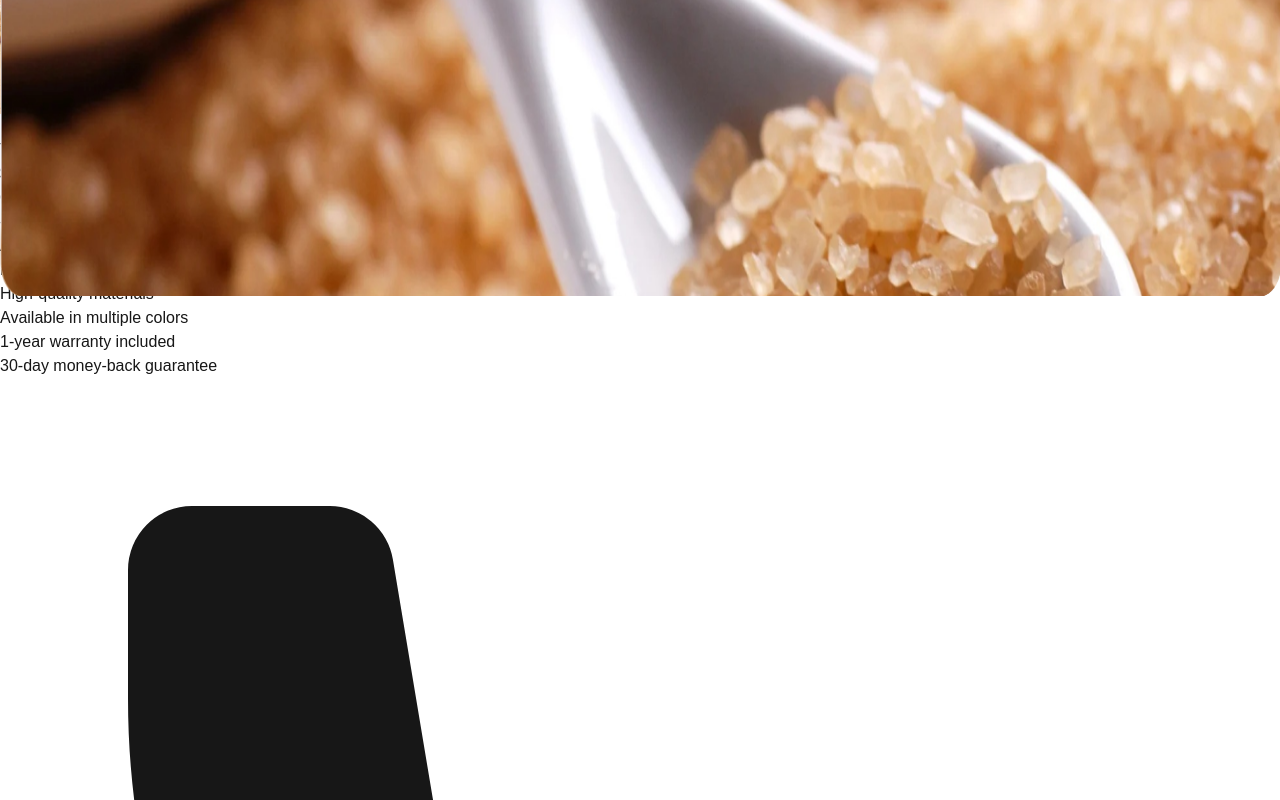
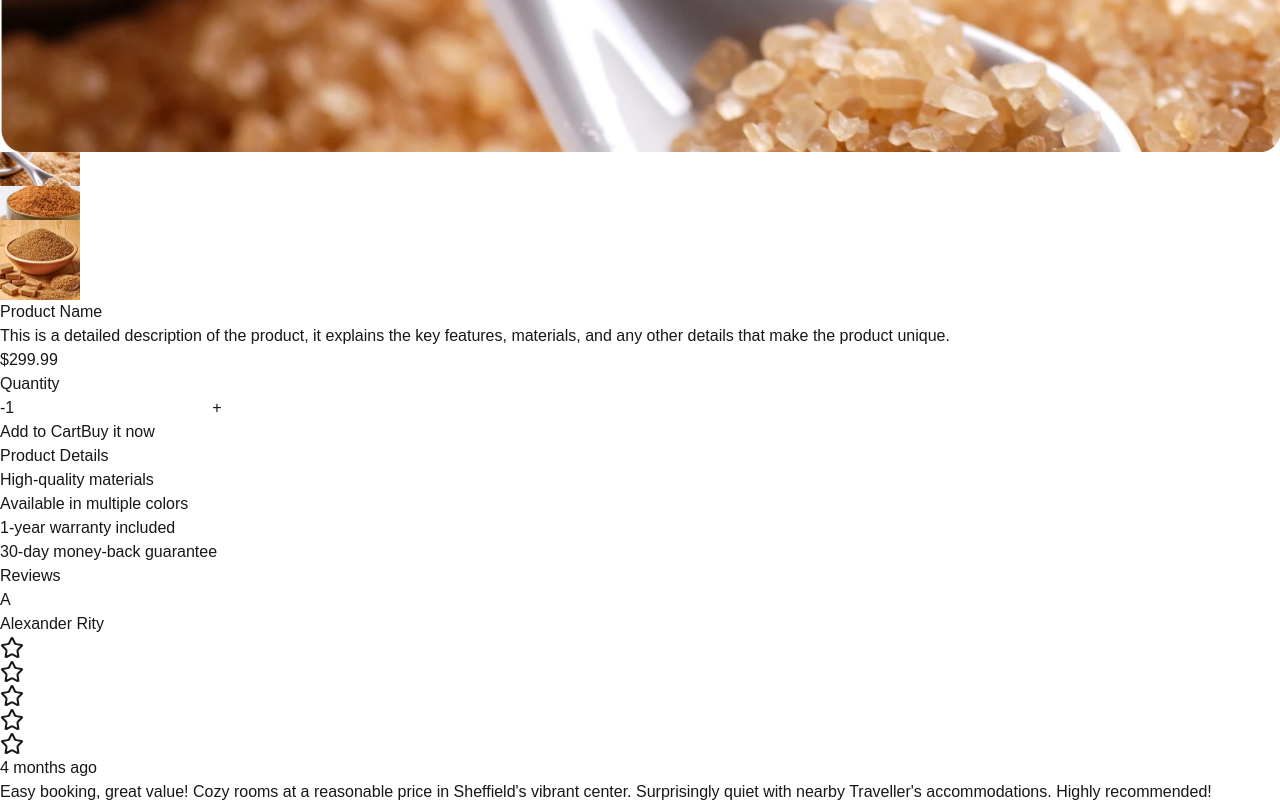
Before and after one commit to kaviyarasan2865/vembar-karupatti, a Next.js app: page /product-display in a window 1280 px wide. Shown: the part 504-1304 px from the top of the page. Built offline with nearby package versions, Linux system fonts and the light colour scheme; grey boxes are pictures that could not be loaded.

Commit message:
product-page-ui-completed

```diff
--- a/src/app/product-display/page.tsx
+++ b/src/app/product-display/page.tsx
@@ -6,13 +6,32 @@ import sugar from '../../../public/assets/LightBrownSugar.png'
 import Brown from '../../../public/assets/Brown-Sugar.png'
 import Image from 'next/image'
 import React, { useState } from 'react'
+import ReviewSection from '@/components/user/ReviewSection'
 
 const Page = () => {
-  const [mainImage, setMainImage] = useState(Brown)
-  const thumbnails = [sugar, brown, sugar]
+  const [mainImage, setMainImage] = useState(sugar)
+  const [quantity, setQuantity] = useState(1)
+  const thumbnails = [sugar, brown, Brown]
 
   const handleImageSwap = (newImage) => {
     setMainImage(newImage)
+  }
+
+  const incrementQuantity = () => {
+    setQuantity(prev => prev + 1)
+  }
+
+  const decrementQuantity = () => {
+    setQuantity(prev => prev > 1 ? prev - 1 : 1)
+  }
+
+  const handleQuantityChange = (e) => {
+    const value = parseInt(e.target.value)
+    if (isNaN(value) || value < 1) {
+      setQuantity(1)
+    } else {
+      setQuantity(value)
+    }
   }
 
   return (
@@ -23,27 +42,27 @@ const Page = () => {
         <div className="grid md:grid-cols-2 gap-8">
           {/* Product Images */}
           <div>
-            <div className="relative aspect-video mb-4 bg-gray-100">
+            <div className="relative w-full h-[350px]  mb-4 bg-gray-100">
               <Image
                 src={mainImage}
                 alt="Main product image"
-                className="object-fill rounded-lg cursor-pointer"
+                className="w-full h-full object-cover rounded-lg cursor-pointer"
                 priority
               />
             </div>
-            <div className="grid grid-cols-3 gap-4">
+            <div className="flex gap-3 ">
               {thumbnails.map((img, index) => (
                 <div
                   key={index}
-                  className="relative aspect-square bg-gray-100 cursor-pointer"
+                  className="relative w-20 h-20 bg-gray-100 cursor-pointer"
                   onClick={() => handleImageSwap(img)}
                 >
                   <Image
                     src={img}
                     alt={`Thumbnail ${index + 1}`}
-                    fill
-                    className="object-fill rounded-lg"
-                    sizes="80px"
+                    width={80}
+                    height={80}
+                    className="w-full h-full object-cover rounded-lg"
                   />
                 </div>
               ))}
@@ -63,22 +82,34 @@ const Page = () => {
             <div className="mb-6">
               <label className="block text-sm mb-2">Quantity</label>
               <div className="flex items-center space-x-2">
-                <button className="w-8 h-8 bg-gray-200 rounded-md">-</button>
+                <button
+                  className="w-8 h-8 bg-gray-200 rounded-md"
+                  onClick={decrementQuantity}
+                >
+                  -
+                </button>
                 <input
                   type="number"
-                  defaultValue={1}
+                  value={quantity}
+                  onChange={handleQuantityChange}
+                  min="1"
                   className="w-16 text-center border rounded-md"
                 />
-                <button className="w-8 h-8 bg-gray-200 rounded-md">+</button>
+                <button
+                  className="w-8 h-8 bg-gray-200 rounded-md"
+                  onClick={incrementQuantity}
+                >
+                  +
+                </button>
               </div>
             </div>
 
             {/* Action Buttons */}
             <div className="flex space-x-4 mb-8">
-              <button className="px-6 py-2 border border-brown-800 rounded-md hover:bg-gray-50">
+              <button className="px-6 py-2 border border-[#92400E] rounded-[24px] hover:bg-gray-50">
                 Add to Cart
               </button>
-              <button className="px-6 py-2 bg-yellow-400 rounded-md hover:bg-yellow-500">
+              <button className="px-6 py-2 bg-yellow-400 border border-[#92400E] rounded-[24px] hover:bg-yellow-500">
                 Buy it now
               </button>
             </div>
@@ -108,6 +139,8 @@ const Page = () => {
           </div>
         </div>
       </div>
+                 {/* Review Section */}
+                 <ReviewSection/>
       <Footer />
     </>
   )
--- a/src/components/user/ProductsDetails.tsx
+++ b/src/components/user/ProductsDetails.tsx
@@ -1,9 +1,11 @@
+'use client'
 import React from 'react';
 import Image from 'next/image';
 import { ChevronsRight } from 'lucide-react';
 import sugar from '../../../public/assets/LightBrownSugar.png'
 import karupetti from '../../../public/assets/karupetti.png'
 import brown from '../../../public/assets/brown.png'
+import  {useRouter} from 'next/navigation';
 
 const ProductsDetails = () => {
   const products = [
@@ -29,6 +31,7 @@ const ProductsDetails = () => {
       description: 'Natural raw sugar with minimal processing. Retains all the original flavor and nutrients of sugarcane.'
     }
   ];
+  const router = useRouter()
 
   return (
     <section className="py-16 bg-white">
@@ -55,7 +58,8 @@ const ProductsDetails = () => {
                   </p>
                   <div className="flex justify-between items-center">
                     <p className="text-white font-semibold">{product.price}</p>
-                    <button className="p-2 bg-black flex rounded-md text-white">
+                    <button onClick={() => router.push('./product-display')}
+                     className="p-2 bg-black flex rounded-md text-white">
                       View Details <ChevronsRight className="ml-1" />
                     </button>
                   </div>
--- /dev/null
+++ b/src/components/user/ReviewSection.tsx
@@ -0,0 +1,219 @@
+'use client'
+import React, { useState } from 'react';
+import { Star, StarHalf } from 'lucide-react';
+import Image from 'next/image';
+
+interface RatingDistribution {
+  rating: number;
+  count: string;
+}
+
+interface CategoryRating {
+  category: string;
+  score: number;
+}
+
+interface Review {
+  id: string;
+  author: string;
+  rating: number;
+  date: string;
+  comment: string;
+  images?: string[];
+}
+
+interface ReviewSectionProps {
+  overallRating?: number;
+  totalReviews?: number;
+  ratingDistribution?: RatingDistribution[];
+  categoryRatings?: CategoryRating[];
+  reviews?: Review[];
+}
+
+const dummyData = {
+  overallRating: 4.0,
+  totalReviews: 35000,
+  ratingDistribution: [
+    { rating: 5, count: "14K" },
+    { rating: 4, count: "6K" },
+    { rating: 3, count: "4K" },
+    { rating: 2, count: "800" },
+    { rating: 1, count: "9K" }
+  ],
+  categoryRatings: [
+    { category: "Cleanliness", score: 4.0 },
+    { category: "Safety & Security", score: 4.0 },
+    { category: "Staff", score: 4.0 },
+    { category: "Amenities", score: 3.5 },
+    { category: "Location", score: 3.0 }
+  ],
+  reviews: [
+    {
+      id: "1",
+      author: "Alexander Rity",
+      rating: 5.0,
+      date: "4 months ago",
+      comment: "Easy booking, great value! Cozy rooms at a reasonable price in Sheffield's vibrant center. Surprisingly quiet with nearby Traveller's accommodations. Highly recommended!",
+      images: ["/api/placeholder/200/200", "/api/placeholder/200/200", "/api/placeholder/200/200"]
+    },
+    {
+      id: "2",
+      author: "Emma Crieght",
+      rating: 4.0,
+      date: "4 months ago",
+      comment: "Effortless booking, unbeatable affordability! Small yet comfortable rooms in the heart of Sheffield's nightlife hub. Surrounded by elegant housing, it's a peaceful gem. Thumbs up!"
+    },
+    {
+      id: "3",
+      author: "Michael Chen",
+      rating: 4.5,
+      date: "2 months ago",
+      comment: "Perfect location for business travelers. Clean rooms, efficient staff, and great amenities. The breakfast selection was impressive. Will definitely return on my next trip.",
+      images: ["/api/placeholder/200/200"]
+    },
+    {
+      id: "4",
+      author: "Sarah Williams",
+      rating: 3.5,
+      date: "1 month ago",
+      comment: "Decent stay overall. The room was clean and comfortable, though a bit small. Great location for exploring the city. Staff was helpful when needed."
+    },
+    {
+      id: "5",
+      author: "James Patterson",
+      rating: 5.0,
+      date: "2 weeks ago",
+      comment: "Outstanding experience from check-in to check-out! The staff went above and beyond to make our stay comfortable. The room service was prompt and the food was delicious.",
+      images: ["/api/placeholder/200/200", "/api/placeholder/200/200"]
+    }
+  ]
+};
+
+const ReviewSection = ({
+  overallRating = dummyData.overallRating,
+  totalReviews = dummyData.totalReviews,
+  ratingDistribution = dummyData.ratingDistribution,
+  categoryRatings = dummyData.categoryRatings,
+  reviews = dummyData.reviews
+}: ReviewSectionProps) => {
+  const [showAllReviews, setShowAllReviews] = useState(false);
+  const visibleReviews = showAllReviews ? reviews : reviews.slice(0, 4);
+
+  const renderStars = (rating: number) => {
+    const stars = [];
+    const fullStars = Math.floor(rating);
+    const hasHalfStar = rating % 1 >= 0.5;
+
+    for (let i = 0; i < 5; i++) {
+      if (i < fullStars) {
+        stars.push(
+          <Star
+            key={`star-${i}`}
+            className="w-4 h-4 text-[#FCD34D] fill-[#FCD34D]"
+          />
+        );
+      } else if (i === fullStars && hasHalfStar) {
+        stars.push(
+          <StarHalf
+            key={`star-${i}`}
+            className="w-4 h-4 text-[#FCD34D] fill-[#FCD34D]"
+          />
+        );
+      } else {
+        stars.push(
+          <Star
+            key={`star-${i}`}
+            className="w-4 h-4 text-gray-300"
+          />
+        );
+      }
+    }
+    return stars;
+  };
+
+  return (
+    <div className="w-full max-w-7xl mx-auto p-6 bg-white rounded-lg shadow-sm">
+      <h2 className="text-2xl font-bold mb-6">Reviews</h2>
+
+      <div className="flex flex-col md:flex-row gap-8">
+        {/* Individual Reviews - Left Column */}
+        <div className="md:w-2/3 space-y-6">
+          {visibleReviews.map((review) => (
+            <div key={review.id} className="border-b pb-6">
+              <div className="flex items-center gap-4 mb-2">
+                <div className="w-10 h-10 bg-purple-100 rounded-full flex items-center justify-center">
+                  <span className="text-[#78350F] font-semibold">
+                    {review.author.charAt(0)}
+                  </span>
+                </div>
+                <div>
+                  <h3 className="font-semibold">{review.author}</h3>
+                  <div className="flex items-center gap-2">
+                    <div className="flex">{renderStars(review.rating)}</div>
+                    <span className="text-sm text-gray-500">{review.date}</span>
+                  </div>
+                </div>
+              </div>
+              <p className="text-gray-700 mt-2">{review.comment}</p>
+              {review.images && (
+                <div className="flex gap-2 mt-4 overflow-x-auto">
+                  {review.images.map((image, index) => (
+                    <Image
+                      key={index}
+                      src={image}
+                      width={80}
+                      height={80}
+                      alt={`Review image ${index + 1}`}
+                      className="w-20 h-20 object-cover rounded"
+                    />
+                  ))}
+                </div>
+              )}
+            </div>
+          ))}
+          {reviews.length > 4 && (
+            <button
+              onClick={() => setShowAllReviews(!showAllReviews)}
+              className="mt-6 text-[#78350F] font-semibold hover:text-orange-500"
+            >
+              {showAllReviews ? 'Show less' : 'Read all reviews'}
+            </button>
+          )}
+        </div>
+
+        {/* Rating Summary - Right Column */}
+        <div className="md:w-1/3">
+          <div className="top-1">
+            <div className="flex flex-col items-center mb-6">
+              <div className="text-4xl font-bold">{overallRating.toFixed(1)}</div>
+              <div className="flex items-center gap-1 my-2">
+                {renderStars(overallRating)}
+              </div>
+              <div className="text-sm text-gray-600">{totalReviews.toLocaleString()} ratings</div>
+            </div>
+
+            {/* Rating Distribution */}
+            <div className="space-y-3">
+              {ratingDistribution.map(({ rating, count }) => (
+                <div key={rating} className="flex items-center gap-2">
+                  <span className="w-12 text-sm">{rating}.0</span>
+                  <div className="flex-grow h-2 bg-gray-200 rounded-full overflow-hidden">
+                    <div
+                      className="h-full bg-[#78350F] rounded-full"
+                      style={{
+                        width: `${(parseInt(count.replace(/[^\d]/g, '')) / totalReviews) * 100}%`,
+                      }}
+                    />
+                  </div>
+                  <span className="w-20 text-sm text-gray-600">{count} reviews</span>
+                </div>
+              ))}
+            </div>
+          </div>
+        </div>
+      </div>
+    </div>
+  );
+};
+
+export default ReviewSection;
```
Also changed, not shown: public/assets/bs.png (added).
